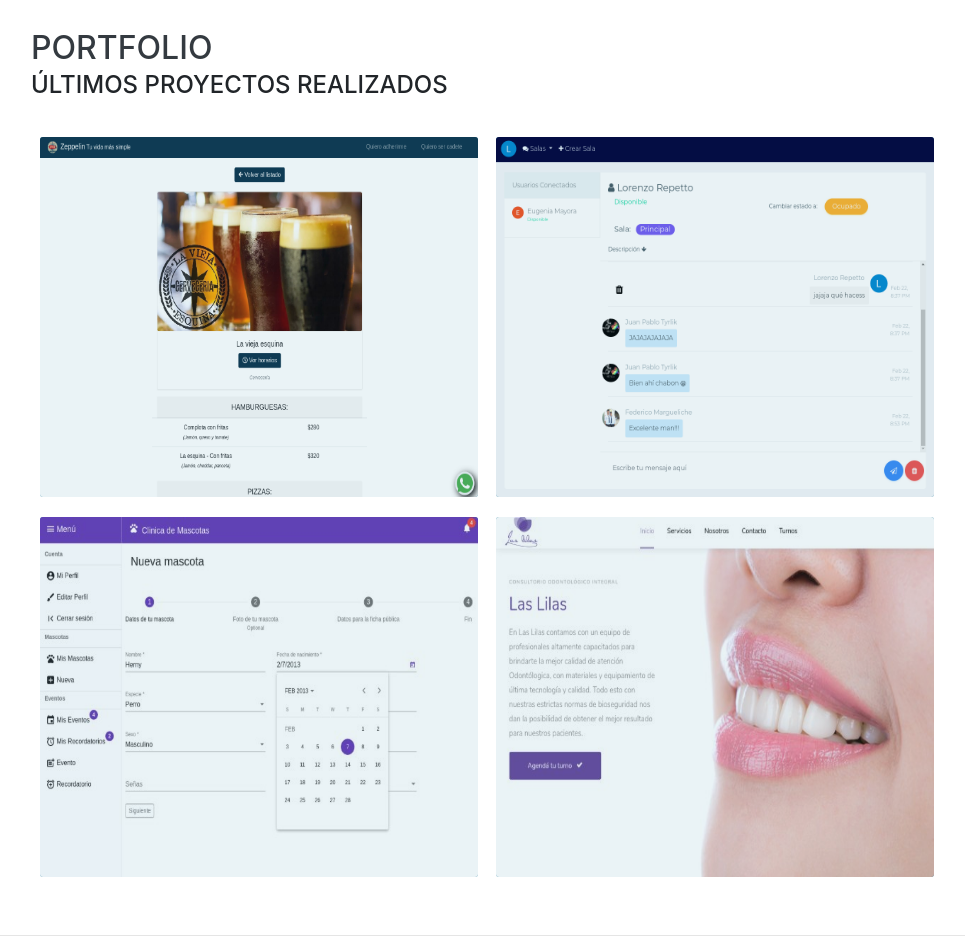
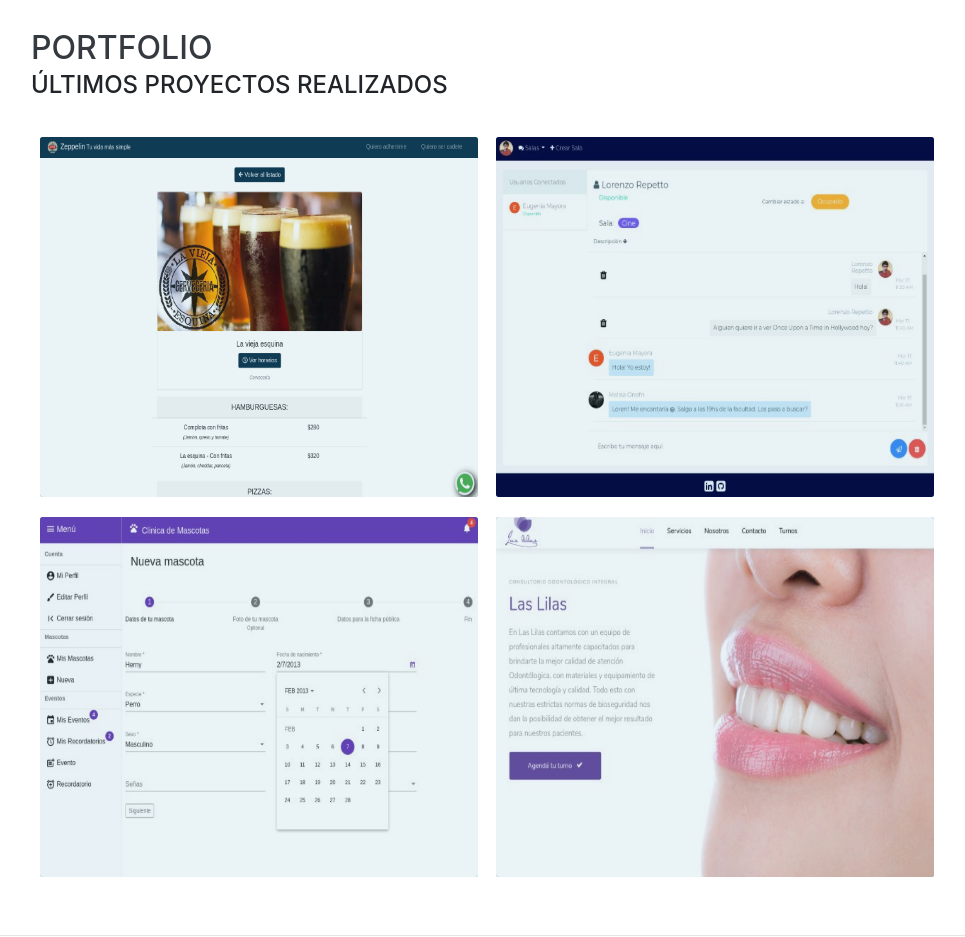
Before and after one commit to lorenzorepetto/lorenzorepetto.github.io, a website with bundled scripts: page index.html in a window 1280 px wide. Shown: the part 820-1757 px from the top of the page, without its empty margins (289-1254 px from the left). Built offline with nearby package versions, Linux system fonts and the light colour scheme; a web font is replaced by a local one.

Commit message:
Cambio de foto chat app

```diff
--- a/index.html
+++ b/index.html
@@ -114,7 +114,7 @@
 						</figcaption>
 					</figure>
 					<figure class="effect-zoe">
-						<img src="img/chatapp.png" alt="img26"/>
+						<img src="img/chatapp4.jpg" alt="img26"/>
 						<figcaption>
 							<h2>Chat <span>App</span></h2>
 							<p class="icon-links">
```
Also changed, not shown: img/chatapp.png (deleted), img/chatapp3.jpg (added), img/chatapp4.jpg (added).
